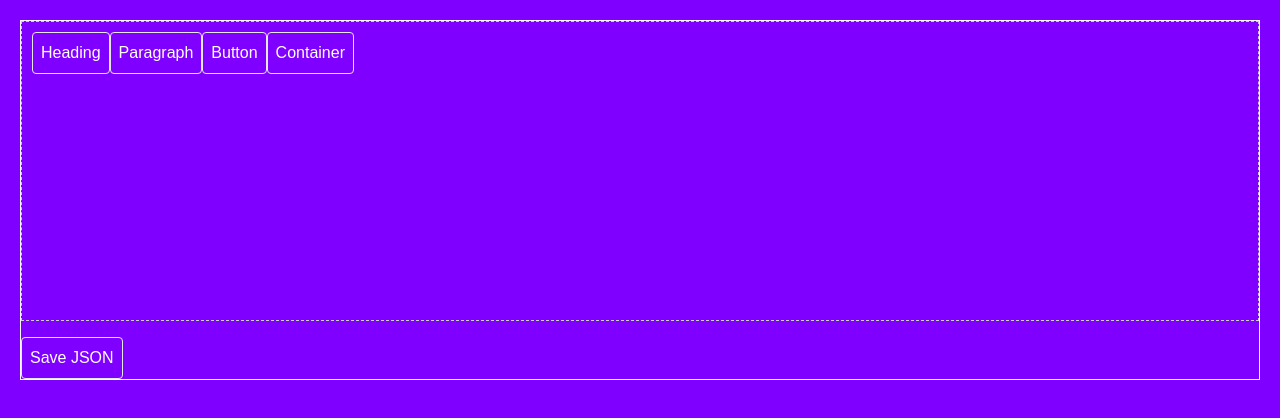
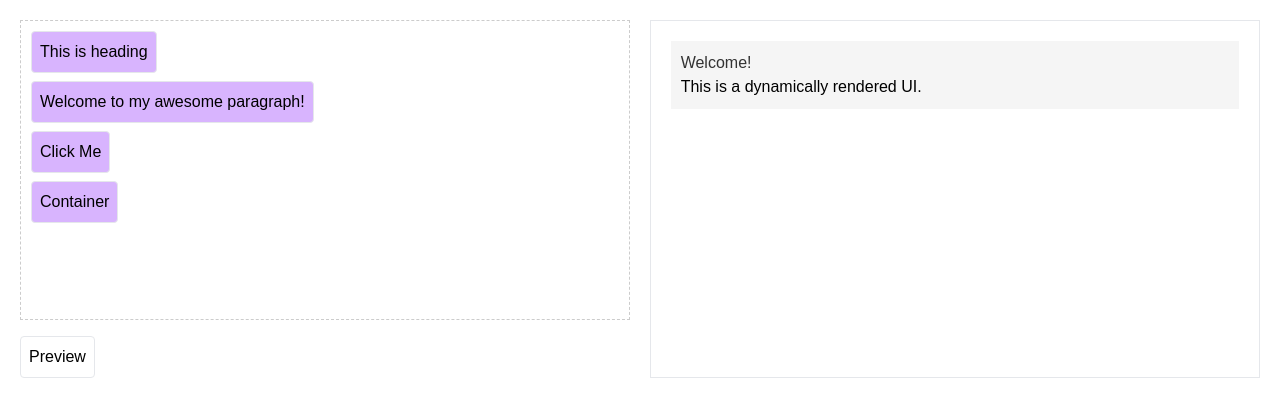
Before and after one commit to rakibshakib/react-rnd, a Next.js app: page / in a window 1280 px wide. Shown: the top 418 px of the page. Built offline with nearby package versions, Linux system fonts and the light colour scheme.

Commit message:
update: added builder

```diff
--- a/src/app/globals.css
+++ b/src/app/globals.css
@@ -3,8 +3,8 @@
 @tailwind utilities;
 
 :root {
-  --background: rgb(128, 0, 255);
-  --foreground: #ffffff;
+  --background: rgb(255, 255, 255);
+  --foreground: #000000;
 }
 
 
--- a/src/ts-query/builder/ComponentPicker.jsx
+++ b/src/ts-query/builder/ComponentPicker.jsx
@@ -1,18 +1,62 @@
 const ComponentPicker = ({ onAdd }) => {
   const components = [
-    { type: "h1", label: "Heading" },
-    { type: "p", label: "Paragraph" },
-    { type: "button", label: "Button" },
-    { type: "div", label: "Container" },
+    {
+      type: "h1",
+      label: "This is heading",
+      style: {
+        fontSize: "24px",
+        margin: "10px",
+        color: "#4A90E2", // A soft blue color
+        textAlign: "center",
+      },
+    },
+    {
+      type: "p",
+      label: "Welcome to my awesome paragraph!",
+      style: {
+        margin: "10px",
+        color: "#7B3F00", // Warm brown color
+        fontSize: "18px",
+        fontStyle: "italic",
+      },
+    },
+    {
+      type: "button",
+      label: "Click Me",
+      style: {
+        padding: "10px",
+        margin: "10px",
+        border: "1px solid #ccc",
+        borderRadius: "8px",
+        backgroundColor: "#FFD700", // Gold color for attention
+        cursor: "pointer",
+        color: "#333",
+      },
+      onClick: () => alert("Hello! You clicked the button."),
+    },
+    {
+      type: "div",
+      label: "Container",
+      style: {
+        backgroundColor: `#${Math.floor(Math.random() * 16777215).toString(
+          16
+        )}`, // Random soft color
+        padding: "20px",
+        border: "1px solid #ccc",
+        margin: "10px",
+        borderRadius: "12px", // Rounded borders
+        boxShadow: "0 4px 6px rgba(0, 0, 0, 0.1)", // Subtle shadow
+      },
+    },
   ];
 
   return (
-    <div className="component-picker">
+    <div className="component-picker flex gap-2 flex-col justify-start items-start">
       {components.map((comp) => (
         <button
           key={comp.type}
-          onClick={() => onAdd(comp.type)}
-          className="p-2 border rounded"
+          onClick={() => onAdd(comp)}
+          className="p-2 border rounded bg-purple-300"
         >
           {comp.label}
         </button>
--- a/src/ts-query/builder/DroppableCanvas.jsx
+++ b/src/ts-query/builder/DroppableCanvas.jsx
@@ -2,25 +2,29 @@ import ComponentPicker from "./ComponentPicker";
 import RenderedTree from "./RenderedTree";
 
 const DroppableCanvas = ({ tree, setTree }) => {
-  const addElement = (type) => {
-    setTree({
-      ...tree,
+  const addElement = (comp) => {
+    setTree((prevTree) => ({
+      ...prevTree,
       props: {
-        ...tree.props,
+        ...prevTree.props,
         children: [
-          ...(tree.props.children || []),
+          ...(prevTree.props?.children || []),
           {
-            type,
-            props: { style: {}, children: type === "button" ? "Button" : "" },
+            type: comp.type,
+            props: {
+              style: comp.style || {}, // Inline styles
+              children: comp.children || comp.label || null, // Text or children
+              onClick: comp.onClick || undefined, // Add the onClick if provided
+            },
           },
         ],
       },
-    });
+    }));
   };
 
   return (
     <div
-      className="canvas"
+      className="canvas flex justify-start gap-4"
       style={{ border: "1px dashed #ccc", minHeight: "300px", padding: "10px" }}
     >
       <ComponentPicker onAdd={addElement} />
--- /dev/null
+++ b/src/ts-query/builder/Preview.jsx
@@ -0,0 +1,24 @@
+import React from "react";
+import { useElements } from "./state";
+
+const renderElement = (node) => {
+  if (!node || !node.type) return null; // Handle missing or invalid nodes
+
+  const { type, props, key } = node;
+
+  const children = Array.isArray(props?.children)
+    ? props.children.map((child, index) =>
+        renderElement({ ...child, key: index })
+      )
+    : props?.children;
+
+  return React.createElement(type, { ...props, key }, children);
+};
+
+const Preview = () => {
+  const { data } = useElements();
+  console.log({ data });
+  return <div>{data ? renderElement(data) : <p>Loading...</p>}</div>;
+};
+
+export default Preview;
--- /dev/null
+++ b/src/ts-query/builder/data.json
@@ -0,0 +1,21 @@
+{
+    "type": "div",
+    "props": {
+      "style": { "backgroundColor": "#f5f5f5", "padding": "10px" },
+      "children": [
+        {
+          "type": "h1",
+          "props": {
+            "style": { "color": "#333" },
+            "children": "Welcome!"
+          }
+        },
+        {
+          "type": "p",
+          "props": {
+            "children": "This is a dynamically rendered UI."
+          }
+        }
+      ]
+    }
+  }
--- a/src/ts-query/builder/index.jsx
+++ b/src/ts-query/builder/index.jsx
@@ -1,5 +1,7 @@
 import { useState } from "react";
 import DroppableCanvas from "./DroppableCanvas";
+import Preview from "./Preview";
+import { useElements } from "./state";
 
 const BuilderPages = () => {
   const [tree, setTree] = useState({
@@ -7,15 +9,24 @@ const BuilderPages = () => {
     props: { style: {}, children: [] },
   });
 
+  const { setData } = useElements();
+
   return (
-    <div className="editor">
-      <DroppableCanvas tree={tree} setTree={setTree} />
-      <button
-        onClick={() => console.log(JSON.stringify(tree, null, 2))}
-        className="p-2 mt-4 border rounded"
-      >
-        Save JSON
-      </button>
+    <div className="flex justify-between gap-5">
+      <div className="editor w-1/2">
+        <DroppableCanvas tree={tree} setTree={setTree} />
+        <button
+          onClick={() => {
+            setData(tree);
+          }}
+          className="p-2 mt-4 border rounded"
+        >
+          Preview
+        </button>
+      </div>
+      <div className="w-1/2 border p-5">
+        <Preview />
+      </div>
     </div>
   );
 };
--- /dev/null
+++ b/src/ts-query/builder/state.js
@@ -0,0 +1,4 @@
+import { globalState } from "../state";
+import data from "./data.json";
+
+export const useElements = globalState("elements", data );
--- a/src/ts-query/index.jsx
+++ b/src/ts-query/index.jsx
@@ -6,7 +6,7 @@ const queryClient = new QueryClient();
 const UsingTSQuery = () => {
   return (
     <QueryClientProvider client={queryClient}>
-      <div className="border border-white m-5">
+      <div className="m-5">
         {/* <p className="text-xs text-white text-center font-semibold py-4">
           Using Query
         </p>
```
